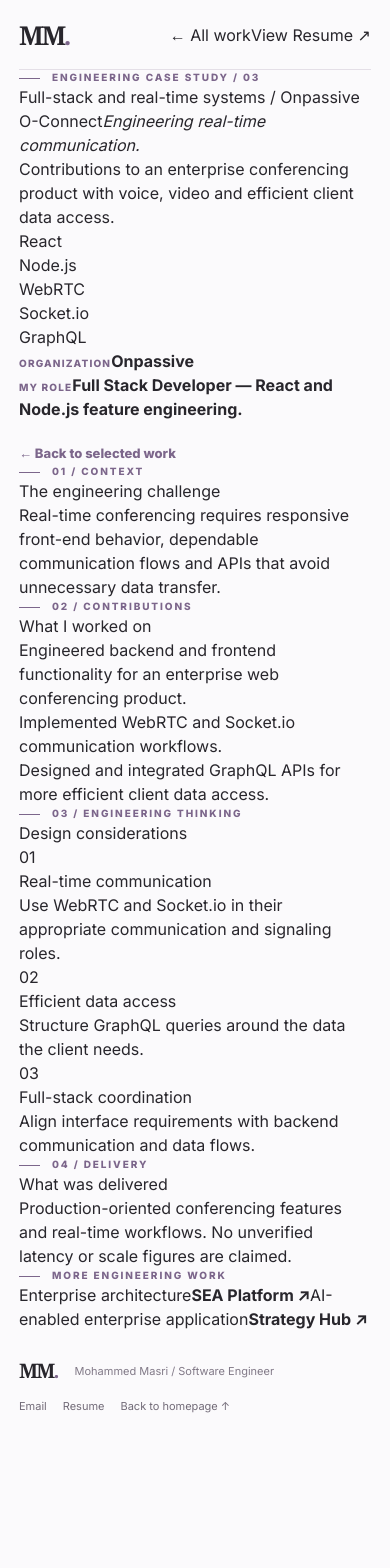
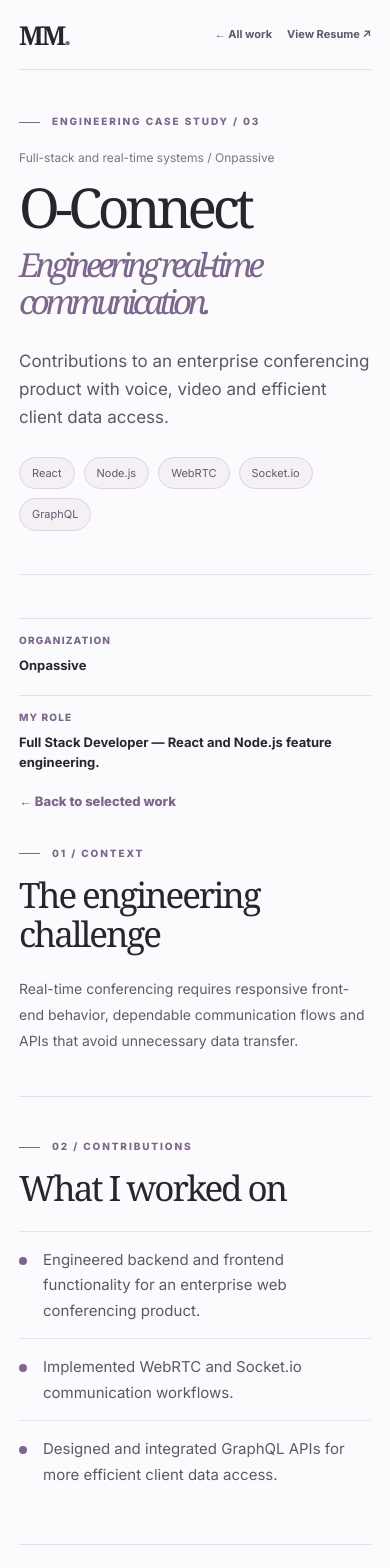
Before and after one commit to Mohammad-Masri/portfolio, a Next.js app: page /work/o-connect in a window 390 px wide. Shown: the top 1568 px of the page. Before the commit the page ends 1445 px from the top, so only its background shows below. Built offline with nearby package versions, Linux system fonts and the light colour scheme.

Commit message:
style: add editorial engineering case study pages and responsive layouts

```diff
--- a/src/app/portfolio-v5.css
+++ b/src/app/portfolio-v5.css
@@ -263,3 +263,54 @@ a:hover>.v5-arrow{transform:translate(2px,-1px)}
 @media(prefers-reduced-motion:reduce){
  .v5-site *, .v5-site *:before,.v5-site *:after{animation:none!important;transition:none!important;scroll-behavior:auto!important}
 }
+
+/* Engineering case studies: technical content first, decorative UI last. */
+.v5-case-nav{display:flex;gap:28px;align-items:center;font-size:13px;color:#61586A;font-weight:700}
+.v5-case-content{padding-top:75px}
+.v5-case-hero{padding-bottom:60px;border-bottom:1px solid var(--v5-line)}
+.v5-case-category{display:block;font-size:12px;color:#7E7382;margin:20px 0 12px}
+.v5-case-hero h1{font:550 clamp(64px,8vw,116px)/1 Georgia,"Times New Roman",serif;letter-spacing:-.078em;max-width:1020px}
+.v5-case-hero h1 em{display:block;font-size:.55em;line-height:1.13;color:var(--v5-plum);font-weight:400;font-style:italic;margin-top:12px}
+.v5-case-lead{font-size:clamp(17px,2vw,21px);line-height:1.65;color:#5E5763;max-width:750px;margin-top:26px!important}
+.v5-case-tags{display:flex;flex-wrap:wrap;gap:9px;padding:0;margin:26px 0 0;list-style:none}
+.v5-case-tags li{font-size:11px;border:1px solid #DED4E3;background:#F4F0F5;color:#66586E;padding:7px 12px;border-radius:50px}
+.v5-case-body{display:grid;grid-template-columns:290px minmax(0,1fr);gap:90px;padding-top:75px}
+.v5-case-aside{display:flex;flex-direction:column;gap:33px;align-self:start;position:sticky;top:30px}
+.v5-case-aside>div{display:flex;flex-direction:column;gap:7px;border-top:1px solid var(--v5-line);padding-top:14px}
+.v5-case-aside strong{font-size:13px;line-height:1.6}
+.v5-case-aside .v5-text-link{margin-top:0}
+.v5-case-article>section{padding:0 0 65px;margin-bottom:65px;border-bottom:1px solid var(--v5-line)}
+.v5-case-article>section:last-child{border:0}
+.v5-case-article h2{font:500 clamp(33px,3.3vw,49px)/1.12 Georgia,serif;letter-spacing:-.06em;margin:14px 0 23px}
+.v5-case-article section>p:not(.v5-eyebrow){font-size:16px;line-height:1.87;max-width:700px;color:#625B66}
+.v5-case-contributions{margin:0;padding:0;list-style:none}
+.v5-case-contributions li{padding:15px 0 15px 24px;border-top:1px solid #E8E1EB;position:relative;color:#5F5864;font-size:15px;line-height:1.7}
+.v5-case-contributions li:before{content:"";position:absolute;left:0;top:25px;width:8px;height:8px;border-radius:100%;background:var(--v5-plum)}
+.v5-case-decisions{display:grid;gap:16px}
+.v5-case-decisions>div{display:grid;grid-template-columns:46px minmax(0,1fr);gap:16px;padding:18px 20px;border:1px solid var(--v5-line);background:#FFFFFF;border-radius:9px}
+.v5-case-decisions span{font-size:12px;font-weight:780;color:var(--v5-plum)}
+.v5-case-decisions h3{font-size:17px;font-weight:850;margin:0 0 7px;letter-spacing:-.04em}
+.v5-case-decisions p{font-size:14px;color:#716976;line-height:1.75}
+.v5-case-next{border-top:1px solid var(--v5-line);padding:36px 0 50px}
+.v5-case-next>div{display:grid;grid-template-columns:repeat(2,1fr);gap:14px;margin-top:23px}
+.v5-case-next a{padding:25px;border:1px solid var(--v5-line);border-radius:12px;display:flex;flex-direction:column;gap:11px;background:white;transition:border-color .2s}
+.v5-case-next a:hover{border-color:#B6A5BF}
+.v5-case-next a span{font-size:11px;color:var(--v5-plum);letter-spacing:.09em;text-transform:uppercase}
+.v5-case-next a strong{font:500 25px Georgia,serif}
+@media(max-width:960px){
+ .v5-case-content{padding-top:52px}
+ .v5-case-body{grid-template-columns:220px minmax(0,1fr);gap:40px}
+}
+@media(max-width:620px){
+ .v5-case-nav{gap:15px;font-size:11px}
+ .v5-case-content{padding-top:44px}
+ .v5-case-hero{padding-bottom:43px}
+ .v5-case-hero h1{font-size:55px}
+ .v5-case-hero h1 em{font-size:.6em}
+ .v5-case-body{grid-template-columns:1fr;gap:34px;padding-top:43px}
+ .v5-case-aside{position:static;gap:19px}
+ .v5-case-article>section{padding-bottom:42px;margin-bottom:42px}
+ .v5-case-article h2{font-size:35px}
+ .v5-case-article section>p:not(.v5-eyebrow){font-size:14px}
+ .v5-case-next>div{grid-template-columns:1fr}
+}
```
